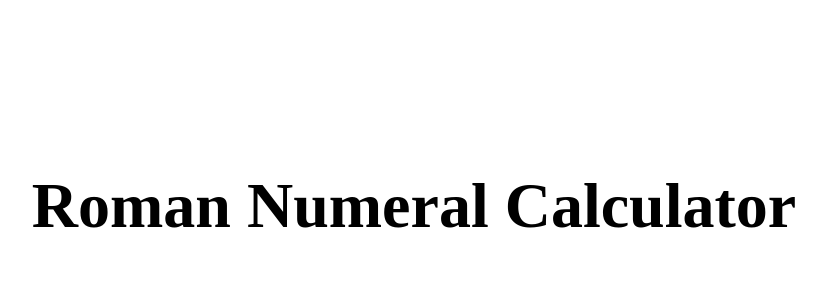
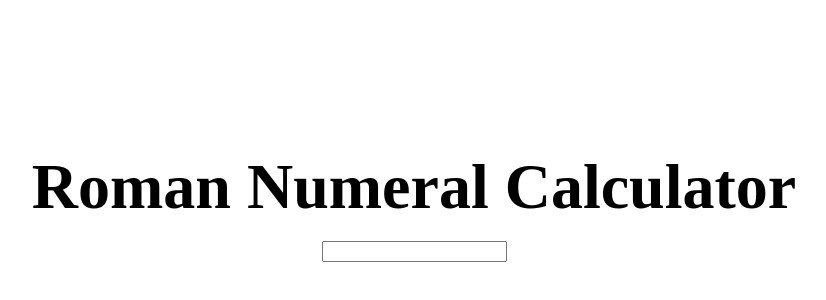
Before and after one commit to Andrei-Zhulid/react-next-jest-app, a Next.js app: page / in a window 1280 px wide. Shown: the part 202-502 px from the top of the page, without its empty margins (226-1052 px from the left). Built offline with nearby package versions, Linux system fonts and the light colour scheme.

Commit message:
Added Calculator component to Home page

```diff
--- a/pages/index.tsx
+++ b/pages/index.tsx
@@ -1,9 +1,13 @@
 import styles from '@/pages/index.module.css'
+import Calculator from "@/components/Calculator"
 
 export default function Home() {
   return (
     <div className={styles.container}>
       <h1 className={styles.title}>Roman Numeral Calculator</h1>
+
+      <br />
+      <Calculator />
     </div>
   )
 }
```
